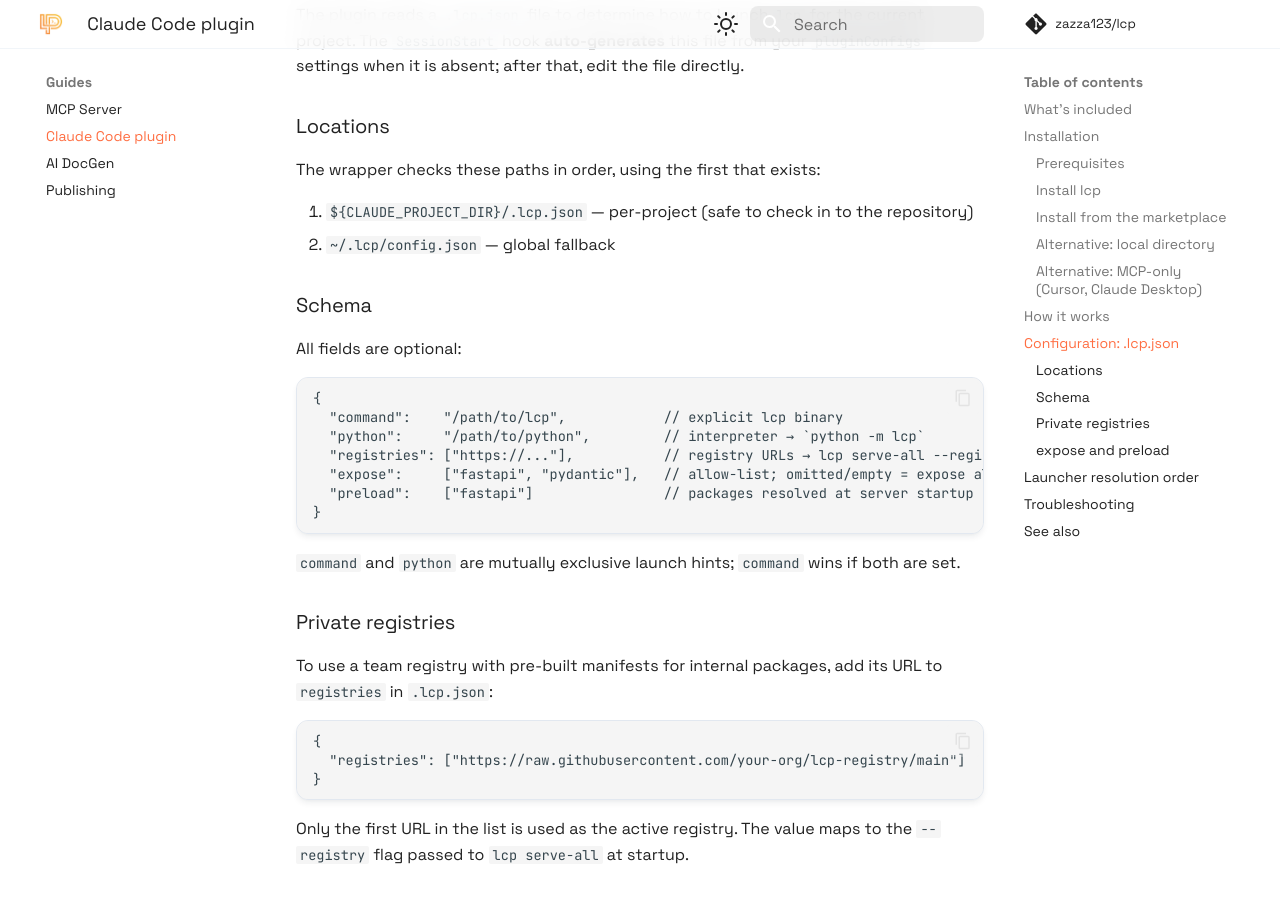
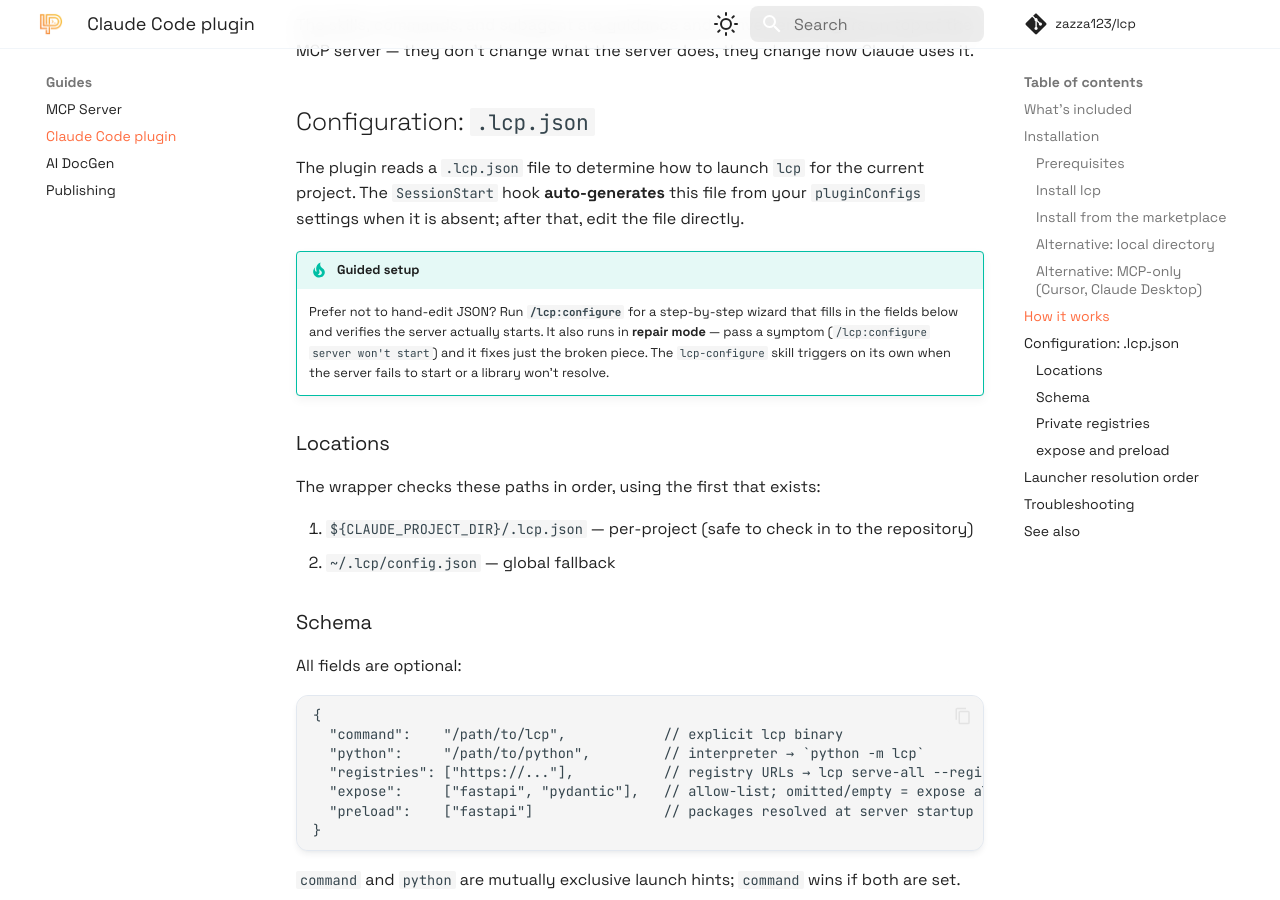
Before and after one commit to zazza123/lcp, an MkDocs documentation site: the page built from docs/guides/claude-code-plugin.md, in a window 1280 px wide and 900 px high, scrolled down 3408 px. Built offline with MkDocs 1.6.1 and Material for MkDocs 9.7.7, drawn with Linux system fonts in a browser that asks for light colours; comment, search, counter and statistics services are not loaded; some of the changed text lies outside the part shown.

Commit message:
DOC: document lcp-configure skill and /lcp:configure command
Surface the new guided configuration entry points in the plugin docs: add
lcp-configure and /lcp:configure to the plugin README skill list plus a
`.lcp.json` field reference, and to the Claude Code plugin guide's component
table, with a guided-setup tip in the configuration section and a "fastest
fix" pointer at the top of troubleshooting.

```diff
--- a/docs/guides/claude-code-plugin.md
+++ b/docs/guides/claude-code-plugin.md
@@ -11,8 +11,10 @@
 | **MCP Server** | `lcp serve-all` starts automatically on every session and exposes your Python environment's libraries as browsable MCP tools |
 | **`lcp-universal` skill** | Teaches Claude to call `resolve_library()` before writing code that uses a third-party library — proactive, not reactive |
 | **`lcp-usage` skill** | Guides Claude on when and how to use LCP tools for library research |
+| **`lcp-configure` skill** | Walks through setting up or repairing `.lcp.json`; triggers automatically when the MCP server won't start or a library won't resolve |
 | **`/lcp:resolve <pkg>`** | Slash command: resolve a library and get a summary of its public API |
 | **`/lcp:scan <pkg>`** | Slash command: scan a package and produce a structured module and symbol overview |
+| **`/lcp:configure`** | Slash command: guided, step-by-step `.lcp.json` setup with verification; pass a symptom to jump straight to repair |
 | **Library explorer subagent** | A read-only Claude Haiku subagent for deep API research; runs independently so it doesn't consume your session's context |
 | **Session hook** | Auto-generates `.lcp.json` for the active project when absent, seeding it from `settings.json` `pluginConfigs` values |
 | **Registry support** | `registries` field in `.lcp.json` for connecting to a private or team registry with pre-built manifests |
@@ -127,6 +129,14 @@
 
 The plugin reads a `.lcp.json` file to determine how to launch `lcp` for the current project. The `SessionStart` hook **auto-generates** this file from your `pluginConfigs` settings when it is absent; after that, edit the file directly.
 
+!!! tip "Guided setup"
+    Prefer not to hand-edit JSON? Run **`/lcp:configure`** for a step-by-step
+    wizard that fills in the fields below and verifies the server actually
+    starts. It also runs in **repair mode** — pass a symptom
+    (`/lcp:configure server won't start`) and it fixes just the broken piece.
+    The `lcp-configure` skill triggers on its own when the server fails to start
+    or a library won't resolve.
+
 ### Locations
 
 The wrapper checks these paths in order, using the first that exists:
@@ -197,6 +207,12 @@
 
 ## Troubleshooting
 
+!!! tip "Fastest fix: `/lcp:configure`"
+    Most issues below are config or launcher-path problems. Running
+    **`/lcp:configure`** (or just describing the symptom to Claude) walks the
+    `lcp-configure` skill through diagnosing and fixing them for you, then
+    verifies the result.
+
 !!! warning "`lcp` not found or MCP server returns `-32000`"
     The wrapper tries six resolution strategies (see [Launcher resolution order](#launcher-resolution-order) above).
     The most common fixes:
```
Also changed, not shown: plugin/lcp/README.md (+24 -1 lines).
